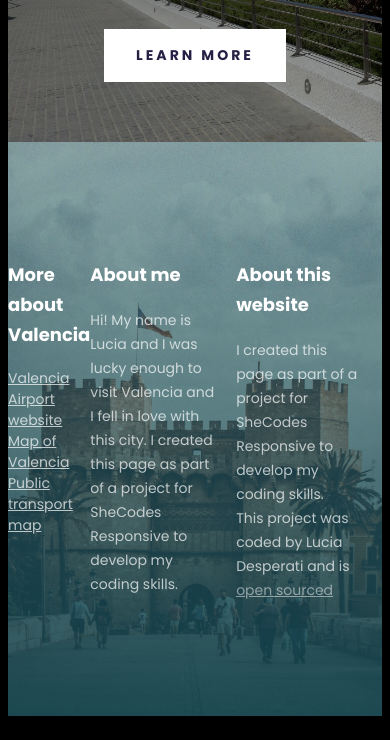
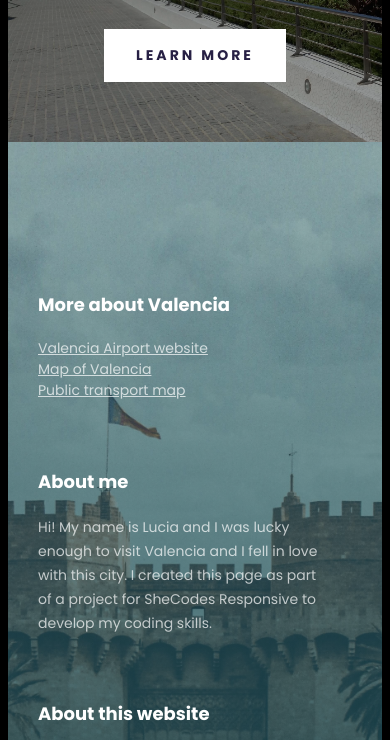
Before and after one commit to luciadesperati/valencia-responsive-project, a plain HTML site: page index.html in a window 390 px wide. Shown: the part 275-1015 px from the top of the page. Drawn offline with Linux system fonts and the light colour scheme.

Commit message:
footer responsive

```diff
--- a/src/styles.css
+++ b/src/styles.css
@@ -10,12 +10,14 @@ body {
 
 .grid {
   display: grid;
+  grid-gap: 30px;
   grid-template-columns: 1fr 2fr 2fr;
 }
 
 section {
-  max-width: 1200px;
+  max-width: 100%;
   margin: 0 auto;
+  padding: 80px;
 }
 
 header {
@@ -126,4 +128,13 @@ footer a {
   header h3 {
     font-size: 12px;
   }
+
+  .grid {
+    grid-template-columns: 1fr;
+    grid-gap: 32px;
+  }
+
+  section {
+    padding: 30px;
+  }
 }
```
